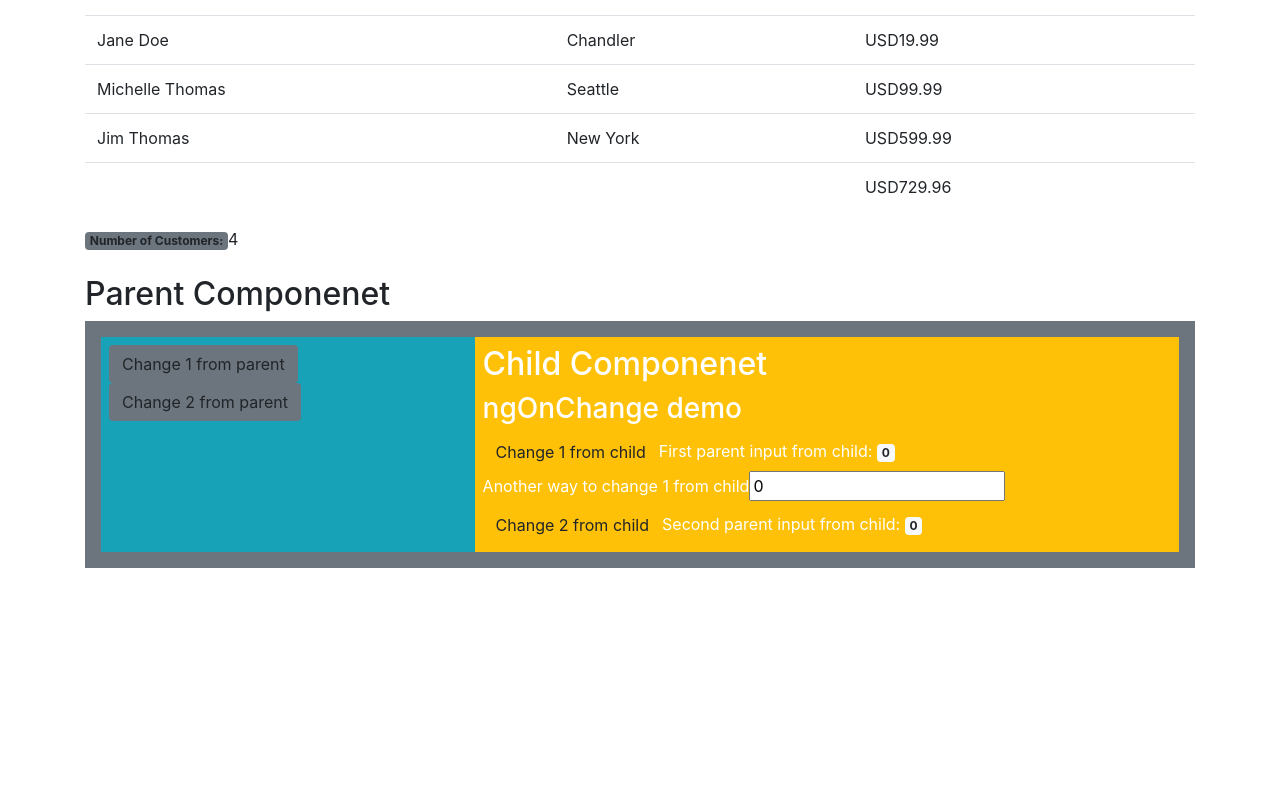
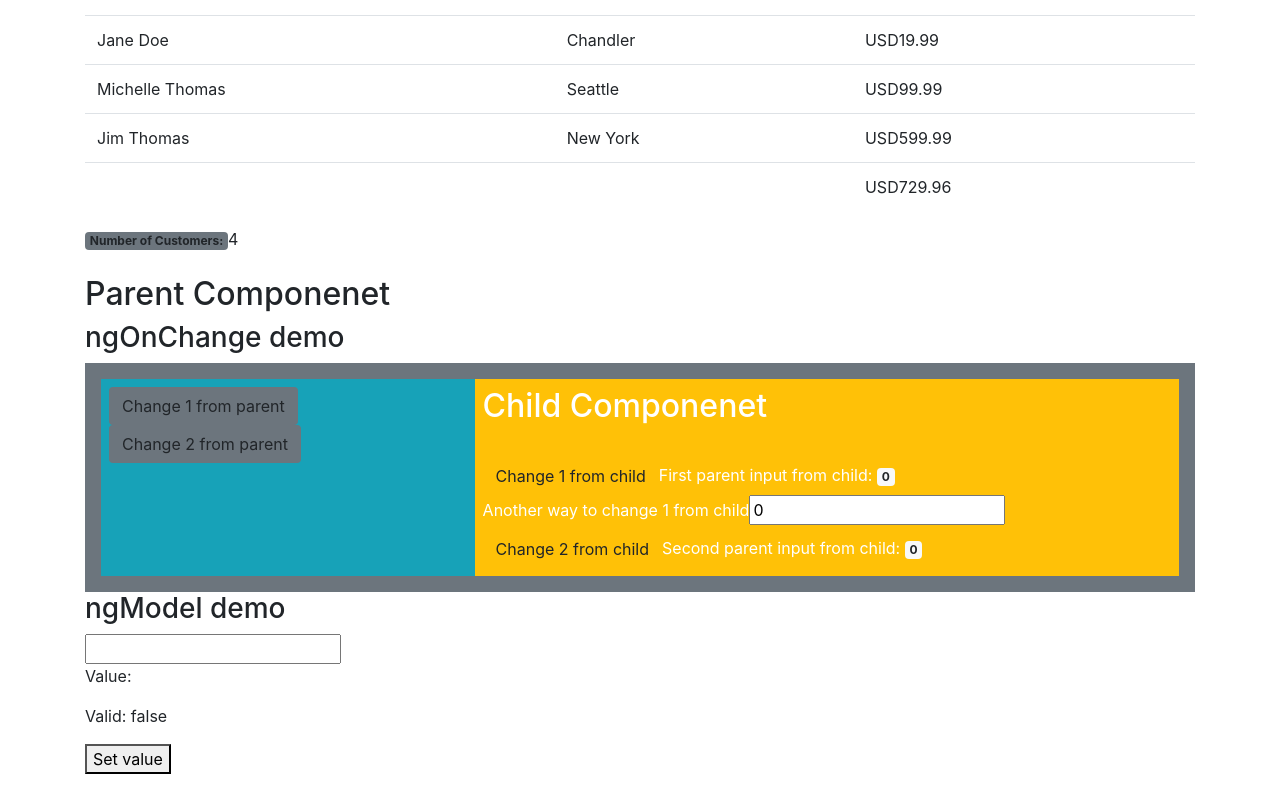
Before and after one commit to dahamv/angular-course, an Angular app in the folder my-app/: page / in a window 1280 px wide. Shown: the part 371-1169 px from the top of the page. Before the commit the page ends 987 px from the top, so only its background shows below. Built offline with nearby package versions, Linux system fonts and the light colour scheme.

Commit message:
ngModel experiment

```diff
--- a/my-app/src/app/experiments/child/child.component.html
+++ b/my-app/src/app/experiments/child/child.component.html
@@ -1,5 +1,5 @@
 <h2>Child Componenet</h2>
-<h3>ngOnChange demo</h3>
+<br/>
 <a class="btn" (click)="change1FromChild()">Change 1 from child</a>
 <span>First parent input from child: <span class="badge badge-light">{{firstParentInput}}</span></span>
 <br/>
--- a/my-app/src/app/experiments/parent/parent.component.html
+++ b/my-app/src/app/experiments/parent/parent.component.html
@@ -1,4 +1,5 @@
 <h2>Parent Componenet</h2>
+<h3>ngOnChange demo</h3>
 <div class="d-flex p-3 bg-secondary text-white">
   <div class="p-2 bg-info flex-fill">
     <a class="btn bg-secondary" (click)="change1FromParent()">Change 1 from parent</a>
@@ -11,3 +12,11 @@
     <app-child [firstParentInput]="data1" [secondParentInput]="data2"></app-child>
   </div>
 </div>
+
+<h3>ngModel demo</h3>
+<input [(ngModel)]="name" #ctrl="ngModel" required>
+
+<p>Value: {{ name }}</p>
+<p>Valid: {{ ctrl.valid }}</p>
+
+<button (click)="setValue()">Set value</button>
--- a/my-app/src/app/experiments/parent/parent.component.ts
+++ b/my-app/src/app/experiments/parent/parent.component.ts
@@ -21,4 +21,11 @@ export class ParentComponent implements OnInit {
   change2FromParent(){
     this.data2 += 1;
   }
+
+  //To see how ngModel works
+  name: string = '';
+
+  setValue() {
+    this.name = 'Nancy';
+  }
 }
```
